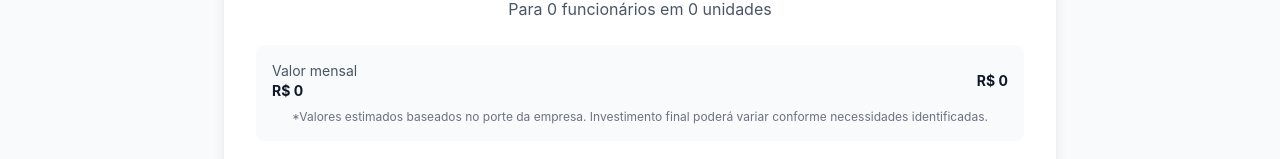
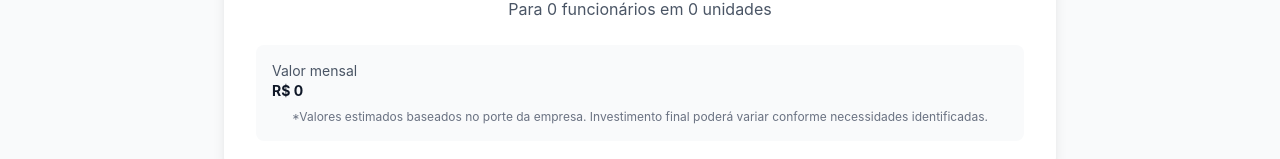
Before and after one commit to pcsfilho/vida-conecta-app, a React (Vite) app: page /proposta in a window 1280 px wide. Shown: the part 236-395 px from the top of the page. Built offline with nearby package versions, Linux system fonts and the light colour scheme.

Commit message:
removendo implementação unica

```diff
--- a/src/components/PropostaContent.tsx
+++ b/src/components/PropostaContent.tsx
@@ -117,12 +117,10 @@ const PropostaContent = ({
                 R$ {investimentoMin.toLocaleString("pt-BR")}
               </p>
             </div>
-            <div className="text-right">
-              {/* <p className="text-gray-600">Implementação única</p> */}
-              <p className="font-bold text-gray-900">
-                R$ {investimentoMax.toLocaleString("pt-BR")}
-              </p>
-            </div>
+            {/* <div className="text-right">
+              <p className="text-gray-600">Implementação única</p>
+              <p className="font-bold text-gray-900">R$ {investimentoMax.toLocaleString('pt-BR')}</p>
+            </div> */}
           </div>
           <p className="text-xs text-gray-500 mt-2 text-center">
             *Valores estimados baseados no porte da empresa. Investimento final
--- a/src/pages/Proposta.tsx
+++ b/src/pages/Proposta.tsx
@@ -169,12 +169,12 @@ const Proposta = () => {
                   R$ {investimentoMin.toLocaleString("pt-BR")}
                 </p>
               </div>
-              <div className="text-right">
-                {/* <p className="text-gray-600">Implementação única</p> */}
+              {/* <div className="text-right">
+                <p className="text-gray-600">Implementação única</p>
                 <p className="font-bold text-gray-900">
                   R$ {investimentoMax.toLocaleString("pt-BR")}
                 </p>
-              </div>
+              </div> */}
             </div>
             <p className="text-xs text-gray-500 mt-2 text-center">
               *Valores estimados baseados no porte da empresa. Investimento
```
